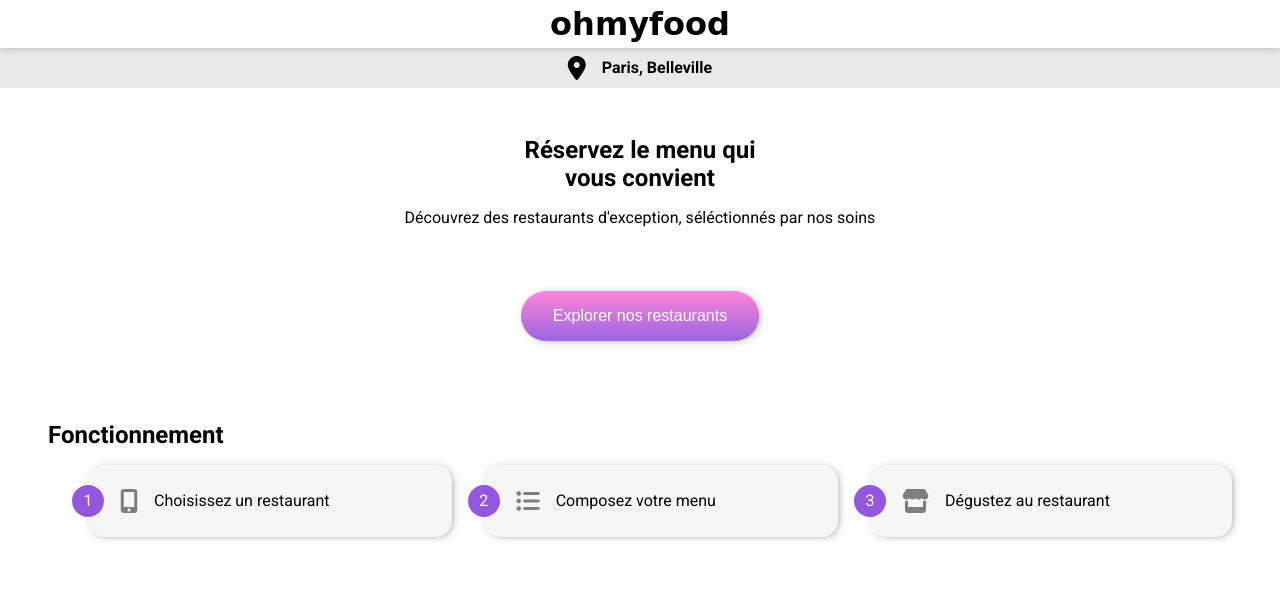
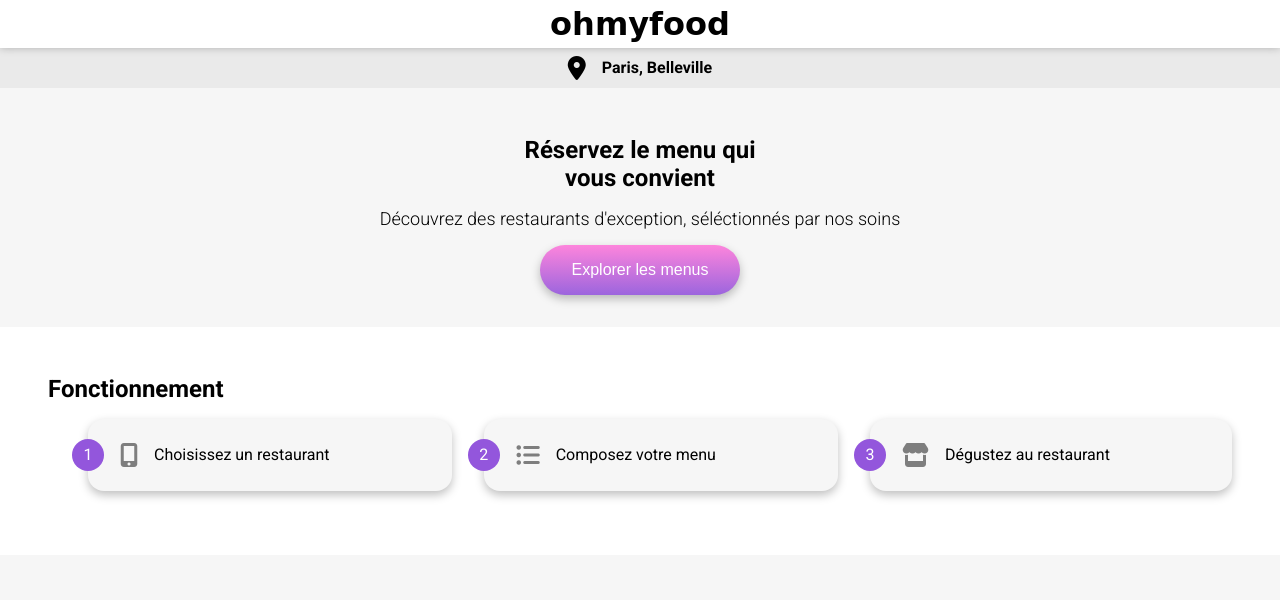
Before and after one commit to YoanGvs/P4-Openclassroom-int-web, a website: page index.html in a window 1280 px wide. Shown: the top 600 px of the page. Drawn offline with Linux system fonts and the light colour scheme; a web font is replaced by a local one.

Commit message:
button correction

```diff
--- a/index.html
+++ b/index.html
@@ -29,10 +29,8 @@
       <section class="explorer">
         <h2>Réservez le menu qui <br>vous convient</h2>
         <p>Découvrez des restaurants d'exception, séléctionnés par nos soins</p>
-        <button>Explorer nos restaurants</button>
-        <div class="gradient">
-
-        </div>
+        <button>Explorer les menus</button>
+        <div class="gradient"></div>
       </section>
 
       <section class="tuto">
--- a/sass/base.scss
+++ b/sass/base.scss
@@ -22,9 +22,7 @@
   font-family: "Roboto", sans-serif;
 }
 
-main {
 
-}
 
 h1,
 h2,
--- a/sass/layout/explorer.scss
+++ b/sass/layout/explorer.scss
@@ -4,14 +4,17 @@
 .explorer {
   text-align: center;
   padding: 2rem;
-  background : $lightestgrey;
+  background : #f6f6f6;
   & h2 {
     font-size: 1.5rem;
     margin: 1rem;
   }
   & p {
-    font-size: 1rem;
-    margin-bottom: 3rem;
+    font-family: Roboto;
+    font-size: 18px;
+    font-style: normal;
+    font-weight: 300;
+    line-height: normal;
   }
   & button {
     @include base-button;
--- a/sass/layout/menus.scss
+++ b/sass/layout/menus.scss
@@ -5,7 +5,7 @@
 #homepage {
   .menus {
     background-color: #f6f6f6;
-    padding: 1rem;
+    padding: 1rem 2rem 3rem;
     @media (min-width : 1024px) {
         padding : 3rem;
     }
--- a/sass/layout/tuto.scss
+++ b/sass/layout/tuto.scss
@@ -5,6 +5,7 @@
 .tuto {
   counter-reset: steps;
   padding : 1rem;
+  background: white;
   @media (min-width: 1024px) {
     padding: 3rem;
   }
--- a/sass/utils/mixins.scss
+++ b/sass/utils/mixins.scss
@@ -8,7 +8,7 @@
   );
 }
 @mixin box-shadow {
-  box-shadow: 2px 1px 8px -3px $lightgrey;
+  box-shadow: 0px 4px 10px 0px rgba(0, 0, 0, 0.25);
 }
 
 @mixin transform-zoom($zoom-level: 1.02, $transformation: null) {
@@ -64,13 +64,14 @@
   padding: 1rem 2rem;
   border: none;
   border-radius: 2rem;
-  transition: transform 200ms;
+  transition: transform 300ms;
   margin-top: 1rem;
   cursor: pointer;
   @include box-shadow;
   @include gradient;
   &:hover {
-    transform: scale(1.02);
+    transform: scale(1.1);
     opacity: 0.9;
+    box-shadow: 0px 7px 25px 4px rgba(0, 0, 0, 0.45);
   }
 }
```
Also changed, not shown: restaurants/la_palette_du_gout.html (+3 -0 lines), assets/style.css, 1 other file.
